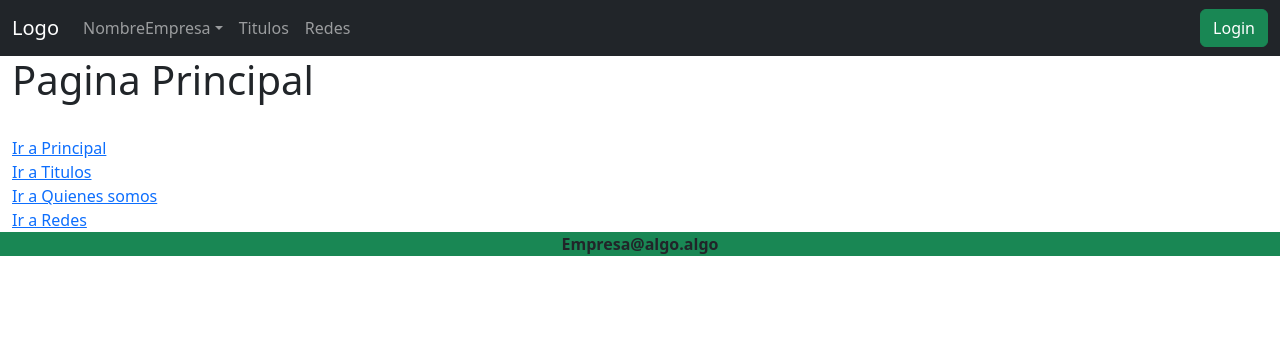
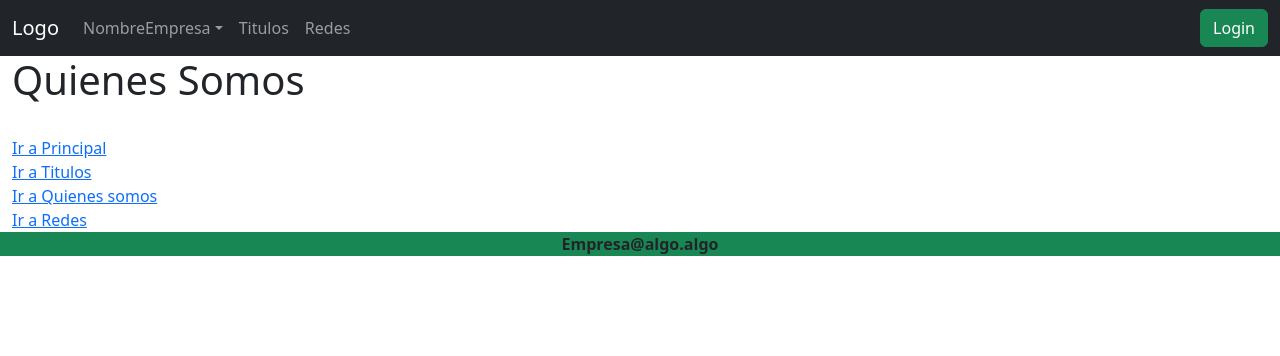
Before and after one commit to KrokZ09/Desarrollo-Web-y-Movil, a PHP site: page /quienes_somos.php in a window 1280 px wide. Shown: the top 356 px of the page. Run offline with PHP 8.4, Linux system fonts and the light colour scheme.

Commit message:
Correcciones y arreglos de jerarquias de archivos y titulos de pagina

```diff
--- a/Semana 2/privado.php
+++ b/Semana 2/privado.php
@@ -1,7 +1,7 @@
 <!DOCTYPE html>
 <html lang="es">
     <head>
-        <title>Pagina Principal</title>
+        <title>Privado</title>
         <meta charset="utf-8">
         <meta name="viewport" content="width=device-width, initial-scale=1">
         <link href="https://cdn.jsdelivr.net/npm/bootstrap@5.3.8/dist/css/bootstrap.min.css" rel="stylesheet">
@@ -39,7 +39,7 @@
 
         <!-- Container -->
          <div class="container-fluid">
-            <h1>Pagina Principal</h1><br>
+            <h1>Privado</h1><br>
             <a href="index.php">Ir a Principal</a><br>
             <a href="titulos.php">Ir a Titulos</a><br>
             <a href="quienes_somos.php">Ir a Quienes somos</a><br>
--- a/Semana 2/quienes_somos.php
+++ b/Semana 2/quienes_somos.php
@@ -1,7 +1,7 @@
 <!DOCTYPE html>
 <html lang="es">
     <head>
-        <title>Pagina Principal</title>
+        <title>Quienes Somos</title>
         <meta charset="utf-8">
         <meta name="viewport" content="width=device-width, initial-scale=1">
         <link href="https://cdn.jsdelivr.net/npm/bootstrap@5.3.8/dist/css/bootstrap.min.css" rel="stylesheet">
@@ -39,7 +39,7 @@
 
         <!-- Container -->
          <div class="container-fluid">
-            <h1>Pagina Principal</h1><br>
+            <h1>Quienes Somos</h1><br>
             <a href="index.php">Ir a Principal</a><br>
             <a href="titulos.php">Ir a Titulos</a><br>
             <a href="quienes_somos.php">Ir a Quienes somos</a><br>
--- a/Semana 2/redes.php
+++ b/Semana 2/redes.php
@@ -1,7 +1,7 @@
 <!DOCTYPE html>
 <html lang="es">
     <head>
-        <title>Pagina Principal</title>
+        <title>Redes</title>
         <meta charset="utf-8">
         <meta name="viewport" content="width=device-width, initial-scale=1">
         <link href="https://cdn.jsdelivr.net/npm/bootstrap@5.3.8/dist/css/bootstrap.min.css" rel="stylesheet">
@@ -39,7 +39,7 @@
 
         <!-- Container -->
          <div class="container-fluid">
-            <h1>Pagina Principal</h1><br>
+            <h1>Redes</h1><br>
             <a href="index.php">Ir a Principal</a><br>
             <a href="titulos.php">Ir a Titulos</a><br>
             <a href="quienes_somos.php">Ir a Quienes somos</a><br>
--- a/Semana 2/titulos.php
+++ b/Semana 2/titulos.php
@@ -1,7 +1,7 @@
 <!DOCTYPE html>
 <html lang="es">
     <head>
-        <title>Pagina Principal</title>
+        <title>Titulos</title>
         <meta charset="utf-8">
         <meta name="viewport" content="width=device-width, initial-scale=1">
         <link href="https://cdn.jsdelivr.net/npm/bootstrap@5.3.8/dist/css/bootstrap.min.css" rel="stylesheet">
```
Also changed, not shown: Semana 2/contraseñaPrivado.js (added, +25 -0 lines), contraseñaPrivado.js (deleted, +0 -22 lines).
